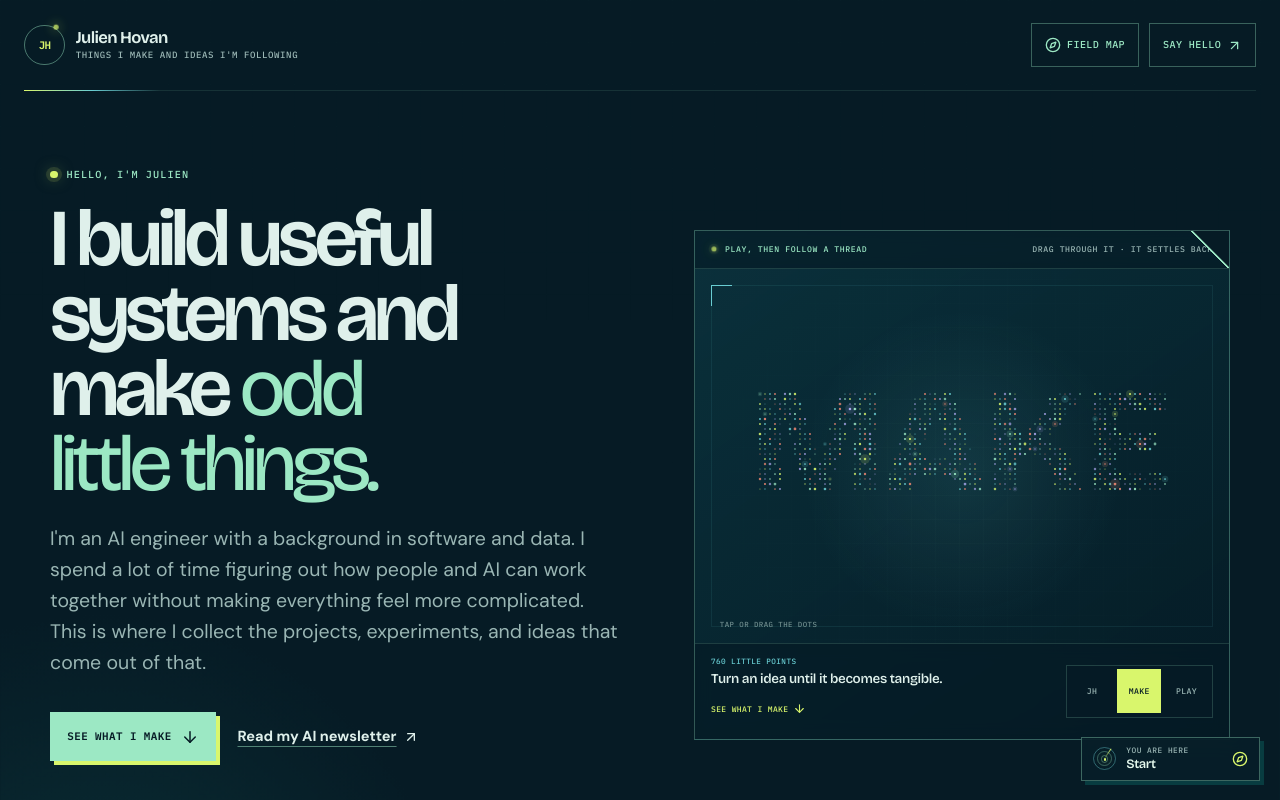
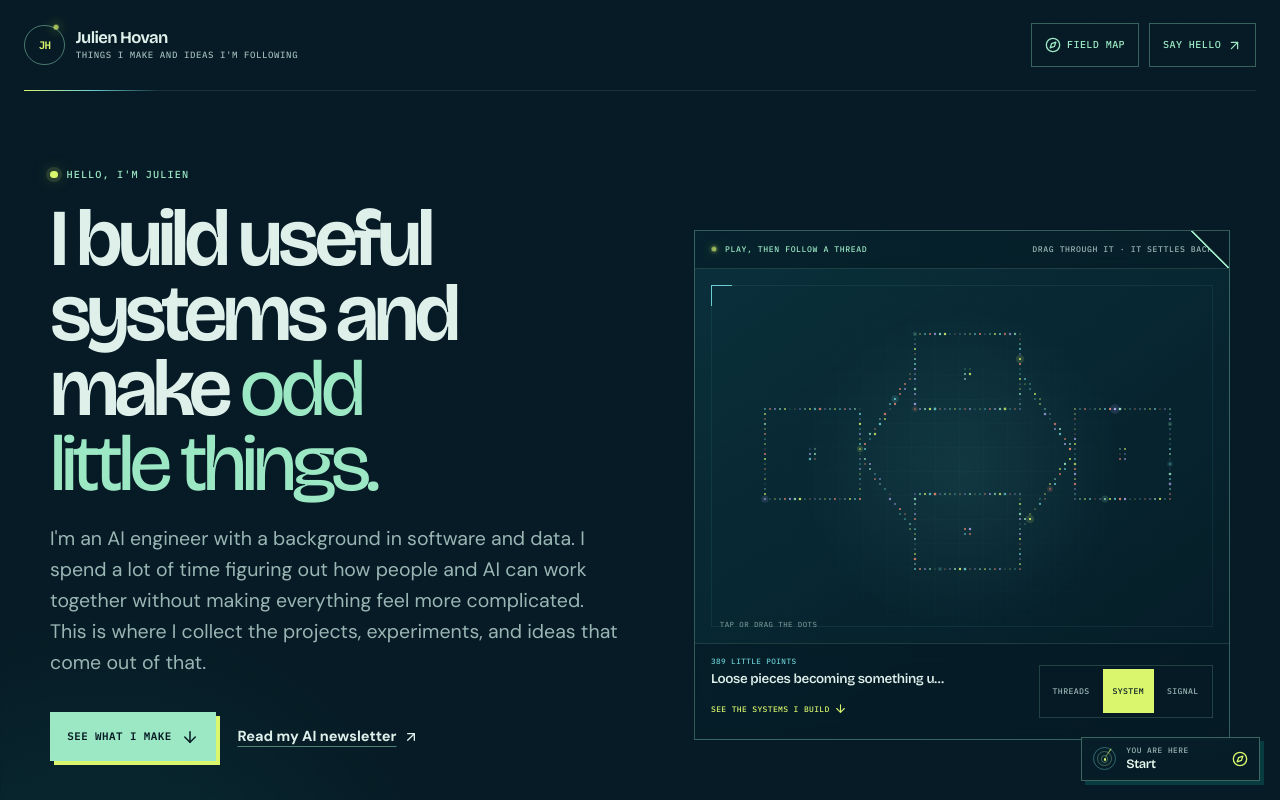
Before and after one commit to JewelsHovan/JewelsHovan.github.io, a React (Create React App) app: page / in a window 1280 px wide. Shown: the top 800 px of the page. Built offline with nearby package versions, Linux system fonts and the light colour scheme.

Commit message:
feat(hero): transform particles into personal systems

```diff
--- a/src/components/HeroPlayground.js
+++ b/src/components/HeroPlayground.js
@@ -4,28 +4,29 @@ import './HeroPlayground.css';
 
 const sketches = [
   {
-    id: 'monogram',
-    label: 'JH',
-    word: 'JH',
-    note: 'A personal corner of the web.',
-    href: '#about',
-    action: 'A bit about me',
+    id: 'threads',
+    label: 'Threads',
+    composition: 'loose threads',
+    note: 'Questions and odd ideas worth following.',
+    href: '#notes',
+    action: 'Explore my field notes',
   },
   {
-    id: 'make',
-    label: 'Make',
-    word: 'MAKE',
-    note: 'Turn an idea until it becomes tangible.',
+    id: 'system',
+    label: 'System',
+    composition: 'working system',
+    note: 'Loose pieces becoming something useful.',
     href: '#projects',
-    action: 'See what I make',
+    action: 'See the systems I build',
   },
   {
-    id: 'play',
-    label: 'Play',
-    word: 'PLAY',
-    note: 'Keep curiosity in the finished thing.',
-    href: '#notes',
-    action: 'Read my field notes',
+    id: 'signal',
+    label: 'Signal',
+    composition: 'signal report',
+    note: 'Finding the useful shape inside the noise.',
+    href: 'https://jewelshovan.github.io/AI-News-Reports/',
+    action: 'Read AI News Reports',
+    external: true,
   },
 ];
 
@@ -44,25 +45,44 @@ function sendTactileFeedback(duration = 8) {
   }
 }
 
-function sampleWord(word, width, height) {
+function sampleComposition(id, width, height) {
   const buffer = document.createElement('canvas');
   buffer.width = Math.max(1, Math.floor(width));
   buffer.height = Math.max(1, Math.floor(height));
   const context = buffer.getContext('2d');
   if (!context) return [];
 
-  const availableWidth = width * 0.78;
-  let fontSize = Math.min(height * 0.54, width * 0.42);
-  context.font = `800 ${fontSize}px "Bricolage Grotesque", sans-serif`;
-  const measured = context.measureText(word).width;
-  if (measured > availableWidth) fontSize *= availableWidth / measured;
+  const x = (value) => width * value;
+  const y = (value) => height * value;
+  context.clearRect(0, 0, width, height);
+  context.strokeStyle = '#fff';
+  context.fillStyle = '#fff';
+  context.lineCap = 'round';
+  context.lineJoin = 'round';
 
-  context.clearRect(0, 0, width, height);
-  context.fillStyle = '#ffffff';
-  context.font = `800 ${fontSize}px "Bricolage Grotesque", sans-serif`;
-  context.textAlign = 'center';
-  context.textBaseline = 'middle';
-  context.fillText(word, width / 2, height / 2 - height * 0.015);
+  if (id === 'threads') {
+    const nodes = [[.2,.34],[.32,.22],[.43,.39],[.29,.57],[.52,.62],[.61,.43],[.72,.3],[.79,.55]];
+    const links = [[0,1],[0,3],[1,2],[2,3],[2,5],[3,4],[4,5],[5,6],[5,7],[6,7]];
+    context.lineWidth = Math.max(5, width * .009);
+    links.forEach(([a,b]) => { context.beginPath(); context.moveTo(x(nodes[a][0]),y(nodes[a][1])); context.quadraticCurveTo(x((nodes[a][0]+nodes[b][0]) / 2),y((nodes[a][1]+nodes[b][1]) / 2 - .035),x(nodes[b][0]),y(nodes[b][1])); context.stroke(); });
+    nodes.forEach(([nx,ny], index) => { context.beginPath(); context.arc(x(nx),y(ny),Math.max(8,width * (index % 3 === 0 ? .025 : .018)),0,Math.PI * 2); context.fill(); });
+  } else if (id === 'system') {
+    const boxes = [[.13,.38,.18,.23],[.41,.18,.2,.2],[.41,.6,.2,.2],[.71,.38,.18,.23]];
+    context.lineWidth = Math.max(5,width * .009);
+    boxes.forEach(([bx,by,bw,bh]) => context.strokeRect(x(bx),y(by),x(bw),y(bh)));
+    [[.31,.495,.41,.28],[.31,.495,.41,.7],[.61,.28,.71,.495],[.61,.7,.71,.495]].forEach(([ax,ay,bx,by]) => { context.beginPath(); context.moveTo(x(ax),y(ay)); context.lineTo(x(bx),y(by)); context.stroke(); });
+    boxes.forEach(([bx,by,bw,bh]) => { context.beginPath(); context.arc(x(bx+bw/2),y(by+bh/2),Math.max(6,width*.012),0,Math.PI*2); context.fill(); });
+  } else {
+    context.lineWidth = Math.max(5,width * .009);
+    for (let index = 0; index < 23; index += 1) {
+      const nx = .12 + ((index * 37) % 23) / 58;
+      const ny = .2 + ((index * 17) % 19) / 32;
+      context.beginPath(); context.arc(x(nx),y(ny),Math.max(3,width*.006),0,Math.PI*2); context.fill();
+    }
+    context.beginPath(); context.moveTo(x(.47),y(.2)); context.lineTo(x(.62),y(.36)); context.lineTo(x(.62),y(.64)); context.lineTo(x(.47),y(.8)); context.stroke();
+    context.strokeRect(x(.62),y(.2),x(.25),y(.6));
+    [.34,.46,.58,.7].forEach((lineY,index) => { context.beginPath(); context.moveTo(x(.67),y(lineY)); context.lineTo(x(index === 0 ? .82 : .79),y(lineY)); context.stroke(); });
+  }
 
   const pixels = context.getImageData(0, 0, buffer.width, buffer.height).data;
   const step = width < 430 ? 4 : 5;
@@ -203,7 +223,7 @@ function HeroPlayground() {
 
     const rebuild = () => {
       if (!width || !height) return;
-      const targets = sampleWord(activeSketchRef.current.word, width, height);
+      const targets = sampleComposition(activeSketchRef.current.id, width, height);
       if (!targets.length) return;
 
       while (particles.length < targets.length) {
@@ -379,7 +399,7 @@ function HeroPlayground() {
         <button
           className="playground-hitarea"
           type="button"
-          aria-label={`Interactive particle sketch showing ${activeSketch.word}. Activate to recompose.`}
+          aria-label={`Interactive particle composition showing ${activeSketch.composition}. Activate to recompose.`}
           onClick={cycleSketch}
         >
           <span className="sr-only">Recompose the particle sketch</span>
@@ -392,7 +412,7 @@ function HeroPlayground() {
         <div className="playground-copy">
           <span>{particleCount ? `${particleCount} little points` : 'A cloud of little points'}</span>
           <p>{activeSketch.note}</p>
-          <a className="playground-route" href={activeSketch.href}>{activeSketch.action} <FiArrowDown size={13} /></a>
+          <a className="playground-route" href={activeSketch.href} target={activeSketch.external ? '_blank' : undefined} rel={activeSketch.external ? 'noreferrer' : undefined}>{activeSketch.action} <FiArrowDown size={13} /></a>
         </div>
         <div className="playground-modes" role="tablist" aria-label="Choose a live sketch">
           {sketches.map((sketch, index) => (
```
Also changed, not shown: 1 other file (tests, documents, lock files or other folders).
